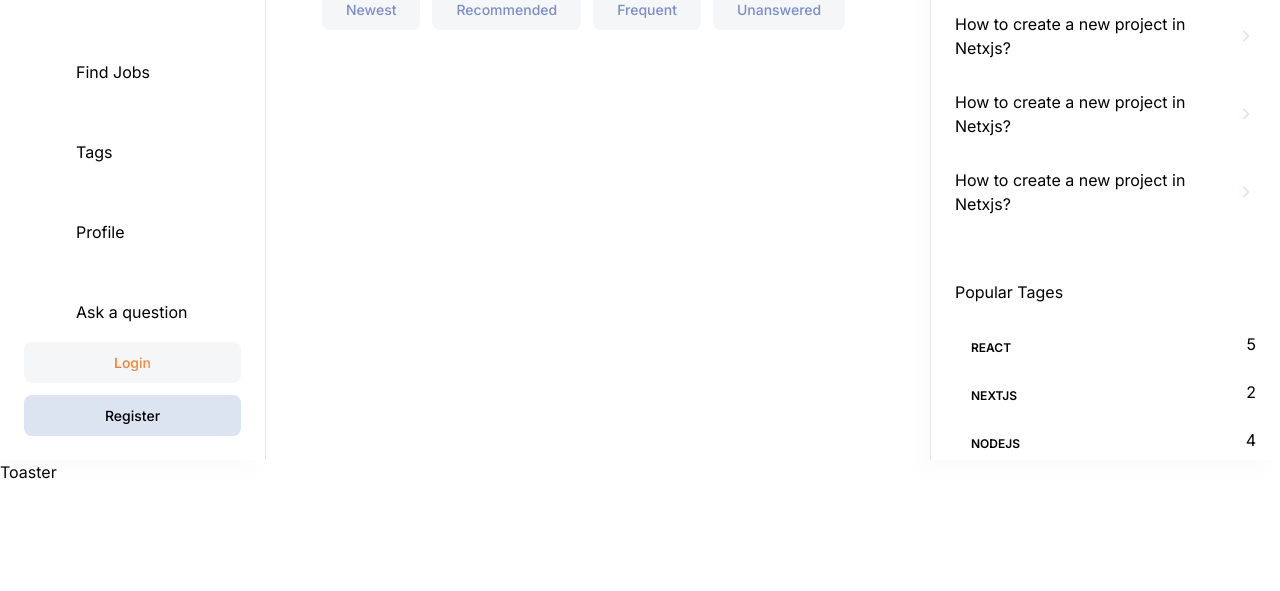
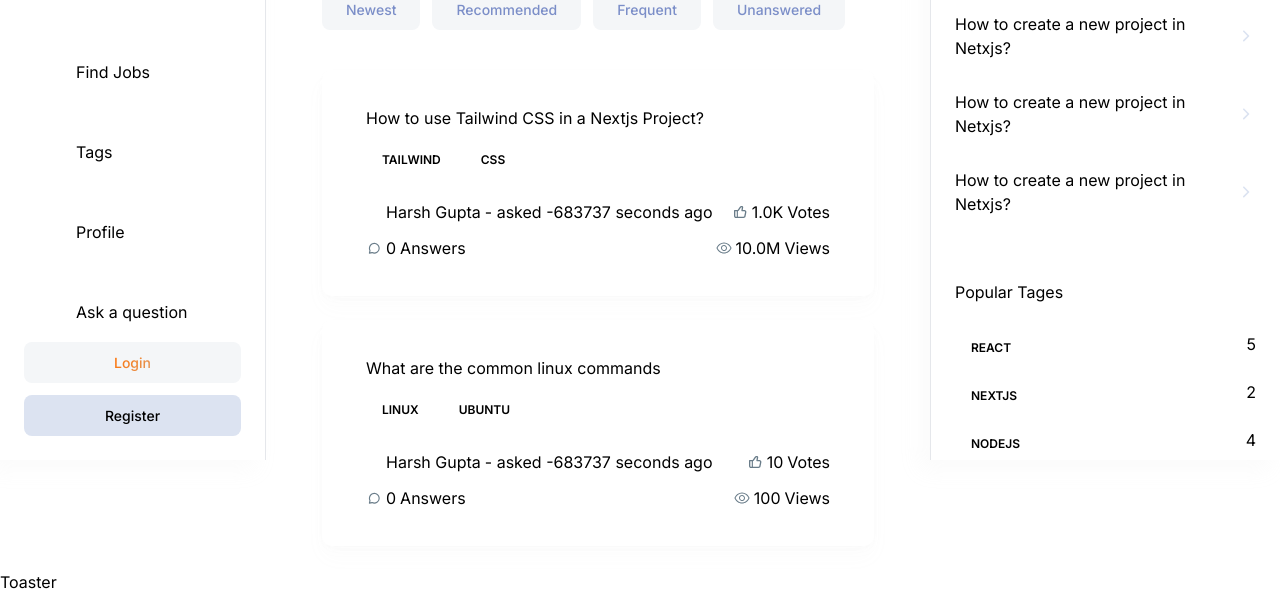
Before and after one commit to Harsh3341/GeekOverflow-web, a Next.js app: page / in a window 1280 px wide. Shown: the part 340-931 px from the top of the page. Before the commit the page ends 824 px from the top, so only its background shows below. Built offline with nearby package versions, Linux system fonts and the light colour scheme; no server answers.

Commit message:
created question cards

```diff
--- a/app/(root)/(home)/page.tsx
+++ b/app/(root)/(home)/page.tsx
@@ -6,6 +6,45 @@
 import Filter from "@/components/shared/Filter";
 import { HomePageFilters } from "@/constants/filters";
 import HomeFilters from "@/components/home/HomeFilters";
+import NoResult from "@/components/shared/NoResult";
+import QuestionCard from "@/components/cards/QuestionCard";
+
+const questions = [
+  {
+    _id: "1",
+    title: "How to use Tailwind CSS in a Nextjs Project?",
+    tags: [
+      { _id: "1", name: "Tailwind" },
+      { _id: "2", name: "CSS" },
+    ],
+    author: {
+      _id: "1",
+      name: "Harsh Gupta",
+      picture: "harsh.png",
+    },
+    upvotes: 1000,
+    views: 10000000,
+    answers: [],
+    createdAt: new Date("2024-06-03T12:00:00.000Z"),
+  },
+  {
+    _id: "2",
+    title: "What are the common linux commands",
+    tags: [
+      { _id: "1", name: "Linux" },
+      { _id: "2", name: "Ubuntu" },
+    ],
+    author: {
+      _id: "1",
+      name: "Harsh Gupta",
+      picture: "harsh.png",
+    },
+    upvotes: 10,
+    views: 100,
+    answers: [],
+    createdAt: new Date("2024-06-03T12:00:00.000Z"),
+  },
+];
 
 const Home = (): React.JSX.Element => {
   return (
@@ -34,6 +73,31 @@
       </div>
 
       <HomeFilters />
+
+      <div className="mt-10 flex w-full flex-col gap-6">
+        {questions.length > 0 ? (
+          questions.map((question) => (
+            <QuestionCard
+              key={question._id}
+              _id={question._id}
+              title={question.title}
+              tags={question.tags}
+              author={question.author}
+              upvotes={question.upvotes}
+              views={question.views}
+              answers={question.answers}
+              createdAt={question.createdAt}
+            />
+          ))
+        ) : (
+          <NoResult
+            title="There's no question to show"
+            description="Be the first to break the silence! Ask a Question and kickstart the discussion. Our query could be the next big thing others learn from. Get involved!"
+            link="/ask-question"
+            linkTitle="Ask a Question"
+          />
+        )}
+      </div>
     </>
   );
 };
--- a/app/globals.css
+++ b/app/globals.css
@@ -16,7 +16,7 @@
     @apply flex justify-start items-center;
   }
   .card-wrapper {
-    @apply bg-light-900 dark:dark-gradient shadow-light-100 dar;
+    @apply bg-light-900 dark:dark-gradient shadow-light-100 dark:shadow-dark-100;
   }
   .btn {
     @apply bg-light-800 dark:bg-dark-300 !important;
--- /dev/null
+++ b/components/cards/QuestionCard.tsx
@@ -0,0 +1,92 @@
+import Link from "next/link";
+import React from "react";
+import RenderTag from "../shared/RenderTag";
+import Metric from "../shared/Metric";
+import { formatAndDivideNumber, getTimeStamp } from "@/lib/utils";
+
+interface propsType {
+  _id: string;
+  title: string;
+  tags: {
+    _id: string;
+    name: string;
+  }[];
+  author: {
+    _id: string;
+    name: string;
+    picture: string;
+  };
+  upvotes: number;
+  views: number;
+  answers: Array<object>;
+  createdAt: Date;
+}
+
+const QuestionCard = ({
+  _id,
+  title,
+  tags,
+  author,
+  upvotes,
+  views,
+  answers,
+  createdAt,
+}: propsType) => {
+  return (
+    <div className="card-wrapper rounded-[10px] p-9 sm:px-11">
+      <div className="flex flex-col-reverse items-start justify-between gap-5 sm:flex-row">
+        <div>
+          <span className="subtle-regular text-dark400_light700 line-clamp-1 flex sm:hidden">
+            {getTimeStamp(createdAt)}
+          </span>
+          <Link href={`/question/${_id}`}>
+            <h3 className="sm:h3-semibold base-semibold text-dark200_light900 line-clamp-1 flex-1">
+              {title}
+            </h3>
+          </Link>
+        </div>
+      </div>
+
+      <div className="mt-3.5 flex flex-wrap gap-2">
+        {tags.map((tag) => (
+          <RenderTag key={tag._id} _id={tag._id} name={tag.name} />
+        ))}
+      </div>
+
+      <div className="flex-between mt-6 w-full flex-wrap gap-3">
+        <Metric
+          imgUrl="/assets/icons/avatar.svg"
+          alt="user"
+          value={author.name}
+          title={` - asked ${getTimeStamp(createdAt)}`}
+          href={`/profile/${author._id}`}
+          isAuthor
+          textStyles="body-medium text-dark400_light700"
+        />
+        <Metric
+          imgUrl="/assets/icons/like.svg"
+          alt="Upvotes"
+          value={formatAndDivideNumber(upvotes)}
+          title=" Votes"
+          textStyles="small-medium text-dark400_light800"
+        />
+        <Metric
+          imgUrl="/assets/icons/message.svg"
+          alt="message"
+          value={answers.length}
+          title=" Answers"
+          textStyles="small-medium text-dark400_light800"
+        />
+        <Metric
+          imgUrl="/assets/icons/eye.svg"
+          alt="eye"
+          value={formatAndDivideNumber(views)}
+          title=" Views"
+          textStyles="small-medium text-dark400_light800"
+        />
+      </div>
+    </div>
+  );
+};
+
+export default QuestionCard;
--- /dev/null
+++ b/components/shared/Metric.tsx
@@ -0,0 +1,56 @@
+import Image from "next/image";
+import Link from "next/link";
+import React from "react";
+
+interface propsType {
+  imgUrl: string;
+  alt: string;
+  value: string | number;
+  title: string;
+  textStyles: string;
+  href?: string;
+  isAuthor?: boolean;
+}
+
+const Metric = ({
+  imgUrl,
+  alt,
+  value,
+  title,
+  textStyles,
+  href,
+  isAuthor,
+}: propsType) => {
+  const metricContent = (
+    <>
+      <Image
+        src={imgUrl}
+        width={16}
+        height={16}
+        alt={alt}
+        className={`object-contain ${href ? "rounded-full" : ""}`}
+      />
+      <p className={`${textStyles} flex items-center gap-1`}>
+        {value}
+
+        <span
+          className={`small-regular line-clamp-1 ${isAuthor ? "max-sm:hidden" : ""}`}
+        >
+          {title}
+        </span>
+      </p>
+    </>
+  );
+
+  if (href) {
+    return (
+      <Link href={href} className="flex-center gap-1">
+        {metricContent}
+      </Link>
+    );
+  }
+
+  return <div className="flex-center flex-wrap gap-1">{metricContent}</div>;
+};
+
+export default Metric;
--- /dev/null
+++ b/components/shared/NoResult.tsx
@@ -0,0 +1,51 @@
+import Image from "next/image";
+import Link from "next/link";
+import React from "react";
+import { Button } from "../ui/button";
+
+interface propsType {
+  title: string;
+  description: string;
+  link: string;
+  linkTitle: string;
+}
+
+const NoResult = ({
+  title,
+  description,
+  link,
+  linkTitle,
+}: propsType): React.JSX.Element => {
+  return (
+    <div className="mt-10 flex w-full flex-col items-center justify-center">
+      <Image
+        src="/assets/images/light-illustration.png"
+        alt="No result illustration"
+        width={270}
+        height={200}
+        className="block object-contain dark:hidden"
+      />
+
+      <Image
+        src="/assets/images/dark-illustration.png"
+        alt="No result illustration"
+        width={270}
+        height={200}
+        className="hidden object-contain dark:flex"
+      />
+
+      <h2 className="h2-bold text-dark200_light900 mt-8">{title}</h2>
+      <p className="body-regular text-dark500_light700 my-3.5 max-w-md text-center">
+        {description}
+      </p>
+
+      <Link href={link}>
+        <Button className="paragraph-medium darkk:bg-primary-500 mt-5 min-h-[46px] rounded-lg bg-primary-500 px-4 py-3 text-light-900 hover:bg-primary-500 dark:text-light-900">
+          {linkTitle}
+        </Button>
+      </Link>
+    </div>
+  );
+};
+
+export default NoResult;
--- a/components/shared/RenderTag.tsx
+++ b/components/shared/RenderTag.tsx
@@ -3,7 +3,7 @@
 import { Badge } from "@/components/ui/badge";
 
 interface PropsTypes {
-  _id: number;
+  _id: string;
   name: string;
   totalQuestions?: number;
   showCount?: boolean;
--- a/components/shared/RightSidebar.tsx
+++ b/components/shared/RightSidebar.tsx
@@ -5,19 +5,19 @@
 
 const RightSidebar = () => {
   const hotQuestions = [
-    { _id: 1, title: "How to create a new project in Netxjs?" },
-    { _id: 2, title: "How to create a new project in Netxjs?" },
-    { _id: 3, title: "How to create a new project in Netxjs?" },
-    { _id: 4, title: "How to create a new project in Netxjs?" },
-    { _id: 5, title: "How to create a new project in Netxjs?" },
+    { _id: "1", title: "How to create a new project in Netxjs?" },
+    { _id: "2", title: "How to create a new project in Netxjs?" },
+    { _id: "3", title: "How to create a new project in Netxjs?" },
+    { _id: "4", title: "How to create a new project in Netxjs?" },
+    { _id: "5", title: "How to create a new project in Netxjs?" },
   ];
 
   const popularTages = [
-    { _id: 1, name: "React", totalQuestions: 5 },
-    { _id: 2, name: "Nextjs", totalQuestions: 2 },
-    { _id: 3, name: "Nodejs", totalQuestions: 4 },
-    { _id: 4, name: "Javascript", totalQuestions: 1 },
-    { _id: 5, name: "Typescript", totalQuestions: 7 },
+    { _id: "1", name: "React", totalQuestions: 5 },
+    { _id: "2", name: "Nextjs", totalQuestions: 2 },
+    { _id: "3", name: "Nodejs", totalQuestions: 4 },
+    { _id: "4", name: "Javascript", totalQuestions: 1 },
+    { _id: "5", name: "Typescript", totalQuestions: 7 },
   ];
 
   return (
--- a/lib/utils.ts
+++ b/lib/utils.ts
@@ -39,3 +39,15 @@
     return `${years} ${years === 1 ? "year" : "years"} ago`;
   }
 };
+
+export const formatAndDivideNumber = (num: number): string => {
+  if (num >= 1000000) {
+    const formattedNum = (num / 1000000).toFixed(1);
+    return `${formattedNum}M`;
+  } else if (num >= 1000) {
+    const formattedNum = (num / 1000).toFixed(1);
+    return `${formattedNum}K`;
+  } else {
+    return num.toString();
+  }
+};
```
